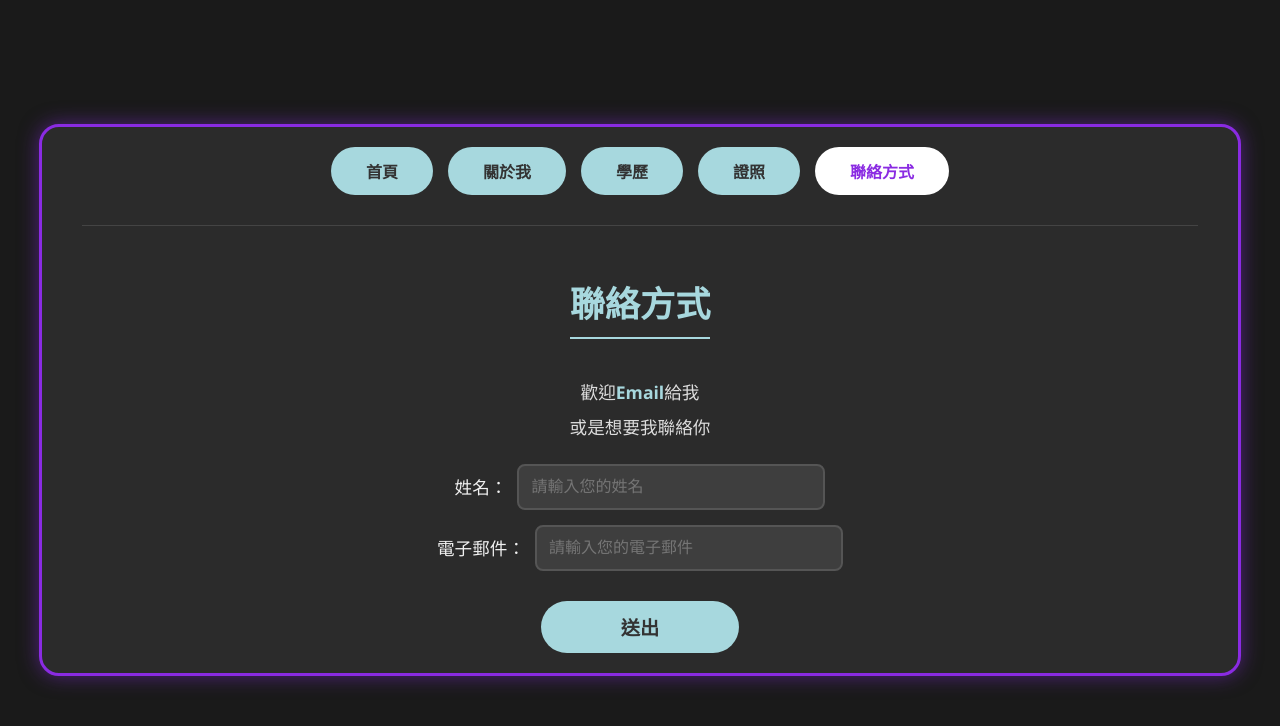
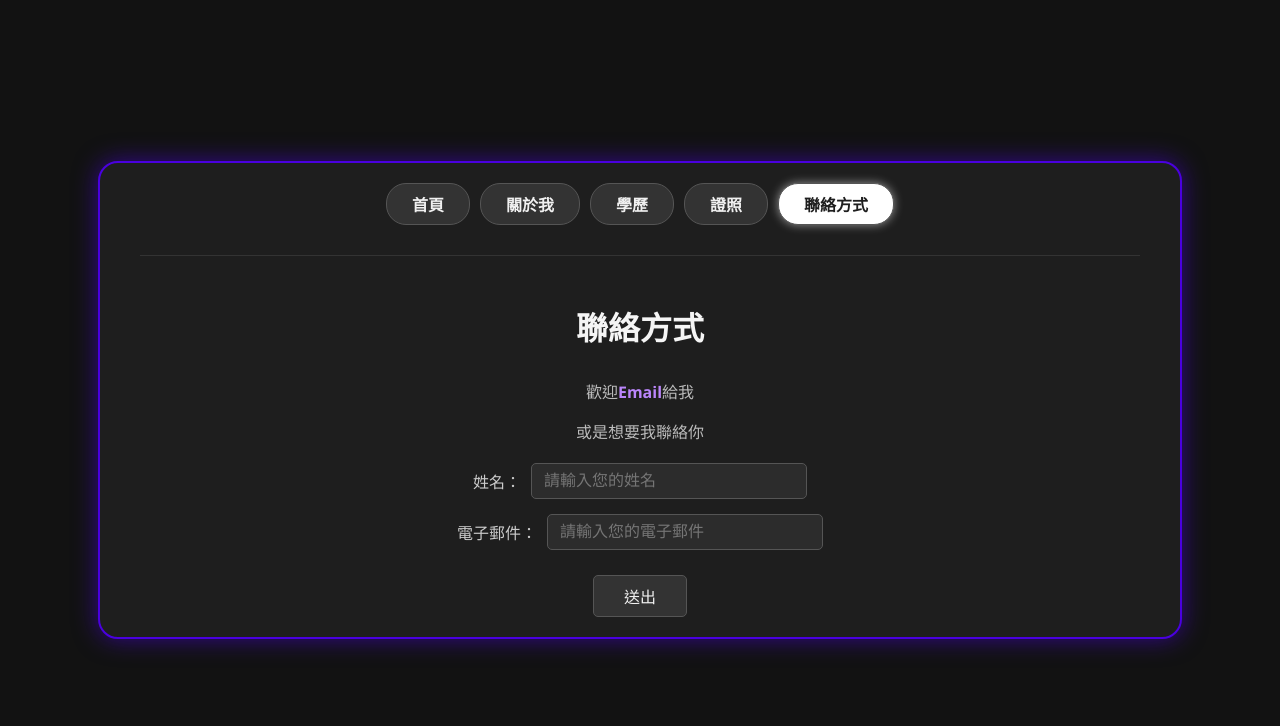
Before and after one commit to ThunderZZZ-u/personal-website, a plain HTML site: page contact.html in a window 1280 px wide. Drawn offline with Linux system fonts and the light colour scheme.

Commit message:
three change all

```diff
--- a/css/style.css
+++ b/css/style.css
@@ -1,7 +1,7 @@
 /* --- 全局設定 --- */
 body {
-    background-color: #1a1a1a;
-    color: #f0f0f0;
+    background-color: #121212; /* 更深的背景 */
+    color: #e0e0e0;
     font-family: 'Microsoft JhengHei', 'Segoe UI', Tahoma, Geneva, Verdana, sans-serif;
     margin: 0;
     padding: 20px;
@@ -15,16 +15,16 @@ body {
 /* --- 主要容器 --- */
 .main-container {
     width: 90%;
-    max-width: 1200px;
-    background-color: #2b2b2b;
-    border: 3px solid #8A2BE2; /* 紫色邊框 */
+    max-width: 1000px; /* 稍微縮小寬度以符合截圖 */
+    background-color: #1e1e1e; /* 深灰色容器背景 */
+    border: 2px solid #4a00e0; /* 更亮的紫色邊框 */
     border-radius: 20px;
     padding: 20px 40px;
-    box-shadow: 0 0 20px rgba(138, 43, 226, 0.5);
+    box-shadow: 0 0 25px rgba(74, 0, 224, 0.6); /* 更明顯的光暈 */
     text-align: center;
 }
 
-/* --- 導覽列 --- */
+/* --- 導覽列新樣式 --- */
 nav ul {
     list-style: none;
     padding: 0;
@@ -32,52 +32,53 @@ nav ul {
     display: flex;
     justify-content: center;
     flex-wrap: wrap;
-    gap: 15px;
+    gap: 10px; /* 縮小按鈕間距 */
 }
 
+/* 導覽列按鈕 - 預設樣式 */
 nav a {
     text-decoration: none;
-    color: #333;
-    background-color: #A7D8DE; /* 淺藍綠色 */
-    padding: 12px 35px;
-    border-radius: 30px;
+    color: #f0f0f0; /* 文字改為亮色 */
+    background-color: #333; /* 按鈕背景改為深色 */
+    padding: 8px 25px; /* 縮小按鈕尺寸 */
+    border-radius: 20px;
     font-weight: bold;
     transition: all 0.3s ease;
     display: inline-block;
+    border: 1px solid #555;
 }
 
+/* 導覽列按鈕 - 滑鼠懸停效果 */
 nav a:hover {
-    background-color: #ffffff;
-    transform: translateY(-3px);
-    box-shadow: 0 4px 8px rgba(0, 0, 0, 0.2);
+    background-color: #444;
+    color: #fff;
+    transform: translateY(-2px);
 }
 
+/* 當前頁面的按鈕 (高亮) - 這解決了您顏色不明顯的問題 */
 nav a.active {
-    background-color: #ffffff;
-    color: #8A2BE2;
+    background-color: #ffffff; /* 白色背景 */
+    color: #1e1e1e; /* 深色文字 */
     font-weight: bold;
+    box-shadow: 0 0 10px rgba(255, 255, 255, 0.5);
 }
 
 /* --- 主要內容區域 --- */
 main {
     padding-top: 20px;
-    border-top: 1px solid #444;
+    border-top: 1px solid #333; /* 分隔線顏色變更 */
 }
 
-h1 {
-    font-size: 2.8em;
-    color: #e0e0e0;
-    margin-bottom: 20px;
+h1, h2 {
+    color: #f5f5f5; /* 標題改為更亮的白色 */
+    border-bottom: none; /* 移除標題底線 */
+    padding-bottom: 0;
+    margin-bottom: 30px;
 }
 
-h2 {
-    font-size: 2.2em;
-    color: #A7D8DE;
-    border-bottom: 2px solid #A7D8DE;
-    padding-bottom: 10px;
-    margin-bottom: 30px;
-    display: inline-block;
-}
+h1 { font-size: 2.5em; }
+h2 { font-size: 2em; }
+
 
 /* --- 首頁專用 --- */
 .profile-pic {
@@ -85,13 +86,13 @@ h2 {
     height: auto;
     border-radius: 15px;
     margin: 10px 0;
-    border: 3px solid #A7D8DE;
+    border: 2px solid #4a00e0; /* 邊框顏色同步 */
 }
 
 .tagline {
-    font-size: 1.3em;
+    font-size: 1.2em;
     font-style: italic;
-    color: #ccc;
+    color: #aaa;
     margin-top: 25px;
 }
 
@@ -103,23 +104,76 @@ h2 {
     flex-wrap: wrap;
     gap: 30px;
 }
-
 .license-item {
     flex-basis: 45%;
     min-width: 280px;
 }
-
 .license-item p {
-    font-size: 1.5em;
+    font-size: 1.2em;
     font-weight: bold;
-    color: #f0f0f0;
-    margin-bottom: 15px;
+    margin-bottom: 10px;
 }
-
 .license-item img {
     max-width: 100%;
     border-radius: 10px;
-    border: 2px solid #555;
+    border: 2px solid #444;
+}
+
+/* --- 聯絡表單新樣式 --- */
+.contact-line {
+    color: #bbb;
+}
+.contact-line a {
+    color: #bb86fc; /* 淡紫色連結 */
+    font-weight: bold;
+    text-decoration: none;
+}
+.contact-form {
+    margin-top: 20px;
+    display: flex;
+    flex-direction: column;
+    align-items: center;
+    gap: 15px;
+    width: 100%;
+}
+.form-group {
+    display: flex;
+    align-items: center;
+    gap: 10px;
+    flex-wrap: wrap;
+    justify-content: center;
+}
+.form-group label {
+    color: #ccc;
+}
+.form-group input[type="text"],
+.form-group input[type="email"] {
+    padding: 8px 12px;
+    border-radius: 5px;
+    border: 1px solid #555;
+    background-color: #2c2c2c;
+    color: #fff;
+    font-size: 1em;
+    width: 250px;
+}
+.form-group input:focus {
+    outline: none;
+    border-color: #bb86fc;
+}
+.submit-btn {
+    background-color: #333;
+    color: #f0f0f0;
+    border: 1px solid #555;
+    padding: 8px 30px;
+    border-radius: 5px; /* 改為方角 */
+    font-size: 1em;
+    font-weight: normal; /* 取消粗體 */
+    cursor: pointer;
+    margin-top: 10px;
+}
+.submit-btn:hover {
+    background-color: #444;
+    color: #fff;
 }
 
 /* --- 其他內容頁通用 --- */
@@ -129,108 +183,12 @@ h2 {
     margin: 0 auto;
     font-size: 1.1em;
     line-height: 1.8;
+    color: #ccc;
 }
-
 .content-section h3 {
-    color: #A7D8DE;
-    font-size: 1.5em;
+    color: #bb86fc;
+    font-size: 1.4em;
 }
-
 .content-section a {
-    color: #A7D8DE;
-    text-decoration: none;
-    font-weight: bold;
+    color: #bb86fc;
 }
-
-.content-section a:hover {
-    text-decoration: underline;
-}
-
-.content-section ul {
-    list-style-position: inside;
-}
-
-/* 響應式設計：小螢幕 */
-@media (max-width: 768px) {
-    h1 { font-size: 2.2em; }
-    h2 { font-size: 1.8em; }
-    nav a { padding: 10px 20px; font-size: 0.9em; }
-    .main-container { padding: 20px; }
-}
-
-/* --- 聯絡表單專用樣式 --- */
-.contact-line {
-    font-size: 1.1em;
-    color: #ddd;
-    margin: 10px 0;
-}
-
-.contact-line a {
-    color: #A7D8DE;
-    font-weight: bold;
-    text-decoration: none;
-}
-
-.contact-line a:hover {
-    text-decoration: underline;
-}
-
-.contact-form {
-    margin-top: 25px;
-    display: flex;
-    flex-direction: column;
-    align-items: center;
-    gap: 15px;
-    width: 100%;
-}
-
-.form-group {
-    display: flex;
-    align-items: center;
-    gap: 10px;
-    flex-wrap: wrap; /* 在小螢幕時換行 */
-    justify-content: center;
-}
-
-.form-group label {
-    font-size: 1.1em;
-    color: #f0f0f0;
-    flex-shrink: 0; /* 防止label被壓縮 */
-}
-
-.form-group input[type="text"],
-.form-group input[type="email"] {
-    padding: 12px;
-    border-radius: 8px;
-    border: 2px solid #555;
-    background-color: #3e3e3e;
-    color: #fff;
-    font-size: 1em;
-    width: 280px;
-    transition: border-color 0.3s, box-shadow 0.3s;
-}
-
-.form-group input:focus {
-    outline: none;
-    border-color: #A7D8DE;
-    box-shadow: 0 0 5px rgba(167, 216, 222, 0.5);
-}
-
-.submit-btn {
-    background-color: #A7D8DE;
-    color: #333;
-    border: none;
-    padding: 12px 80px;
-    border-radius: 30px;
-    font-size: 1.2em;
-    font-weight: bold;
-    cursor: pointer;
-    transition: all 0.3s ease;
-    margin-top: 15px;
-}
-
-.submit-btn:hover {
-    background-color: #ffffff;
-    transform: translateY(-3px);
-    box-shadow: 0 4px 8px rgba(0, 0, 0, 0.2);
-}
--- /dev/null
+++ b/css/style_old.css
@@ -0,0 +1,237 @@
+/* /* --- 全局設定 ---
+body {
+    background-color: #1a1a1a;
+    color: #f0f0f0;
+    font-family: 'Microsoft JhengHei', 'Segoe UI', Tahoma, Geneva, Verdana, sans-serif;
+    margin: 0;
+    padding: 20px;
+    display: flex;
+    justify-content: center;
+    align-items: center;
+    min-height: 100vh;
+    box-sizing: border-box;
+}
+
+
+/* --- 主要容器 --- */
+.main-container {
+    width: 90%;
+    max-width: 1200px;
+    background-color: #2b2b2b;
+    border: 3px solid #8A2BE2; /* 紫色邊框 */
+    border-radius: 20px;
+    padding: 20px 40px;
+    box-shadow: 0 0 20px rgba(138, 43, 226, 0.5);
+    text-align: center;
+}
+
+/* --- 導覽列 --- */
+nav ul {
+    list-style: none;
+    padding: 0;
+    margin: 0 0 30px 0;
+    display: flex;
+    justify-content: center;
+    flex-wrap: wrap;
+    gap: 15px;
+}
+
+nav a {
+    text-decoration: none;
+    color: #333;
+    background-color: #A7D8DE; /* 淺藍綠色 */
+    padding: 12px 35px;
+    border-radius: 30px;
+    font-weight: bold;
+    transition: all 0.3s ease;
+    display: inline-block;
+}
+
+nav a:hover {
+    background-color: #ffffff;
+    transform: translateY(-3px);
+    box-shadow: 0 4px 8px rgba(0, 0, 0, 0.2);
+}
+
+nav a.active {
+    background-color: #ffffff;
+    color: #8A2BE2;
+    font-weight: bold;
+}
+
+/* --- 主要內容區域 --- */
+main {
+    padding-top: 20px;
+    border-top: 1px solid #444;
+}
+
+h1 {
+    font-size: 2.8em;
+    color: #e0e0e0;
+    margin-bottom: 20px;
+}
+
+h2 {
+    font-size: 2.2em;
+    color: #A7D8DE;
+    border-bottom: 2px solid #A7D8DE;
+    padding-bottom: 10px;
+    margin-bottom: 30px;
+    display: inline-block;
+}
+
+/* --- 首頁專用 --- */
+.profile-pic {
+    max-width: 50%;
+    height: auto;
+    border-radius: 15px;
+    margin: 10px 0;
+    border: 3px solid #A7D8DE;
+}
+
+.tagline {
+    font-size: 1.3em;
+    font-style: italic;
+    color: #ccc;
+    margin-top: 25px;
+}
+
+/* --- 證照頁專用 --- */
+.licenses-container {
+    display: flex;
+    justify-content: space-around;
+    align-items: flex-start;
+    flex-wrap: wrap;
+    gap: 30px;
+}
+
+.license-item {
+    flex-basis: 45%;
+    min-width: 280px;
+}
+
+.license-item p {
+    font-size: 1.5em;
+    font-weight: bold;
+    color: #f0f0f0;
+    margin-bottom: 15px;
+}
+
+.license-item img {
+    max-width: 100%;
+    border-radius: 10px;
+    border: 2px solid #555;
+}
+
+/* --- 其他內容頁通用 --- */
+.content-section {
+    text-align: left;
+    max-width: 600px;
+    margin: 0 auto;
+    font-size: 1.1em;
+    line-height: 1.8;
+}
+
+.content-section h3 {
+    color: #A7D8DE;
+    font-size: 1.5em;
+}
+
+.content-section a {
+    color: #A7D8DE;
+    text-decoration: none;
+    font-weight: bold;
+}
+
+.content-section a:hover {
+    text-decoration: underline;
+}
+
+.content-section ul {
+    list-style-position: inside;
+}
+
+/* 響應式設計：小螢幕 */
+@media (max-width: 768px) {
+    h1 { font-size: 2.2em; }
+    h2 { font-size: 1.8em; }
+    nav a { padding: 10px 20px; font-size: 0.9em; }
+    .main-container { padding: 20px; }
+}
+
+/* --- 聯絡表單專用樣式 --- */
+.contact-line {
+    font-size: 1.1em;
+    color: #ddd;
+    margin: 10px 0;
+}
+
+.contact-line a {
+    color: #A7D8DE;
+    font-weight: bold;
+    text-decoration: none;
+}
+
+.contact-line a:hover {
+    text-decoration: underline;
+}
+
+.contact-form {
+    margin-top: 25px;
+    display: flex;
+    flex-direction: column;
+    align-items: center;
+    gap: 15px;
+    width: 100%;
+}
+
+.form-group {
+    display: flex;
+    align-items: center;
+    gap: 10px;
+    flex-wrap: wrap; /* 在小螢幕時換行 */
+    justify-content: center;
+}
+
+.form-group label {
+    font-size: 1.1em;
+    color: #f0f0f0;
+    flex-shrink: 0; /* 防止label被壓縮 */
+}
+
+.form-group input[type="text"],
+.form-group input[type="email"] {
+    padding: 12px;
+    border-radius: 8px;
+    border: 2px solid #555;
+    background-color: #3e3e3e;
+    color: #fff;
+    font-size: 1em;
+    width: 280px;
+    transition: border-color 0.3s, box-shadow 0.3s;
+}
+
+.form-group input:focus {
+    outline: none;
+    border-color: #A7D8DE;
+    box-shadow: 0 0 5px rgba(167, 216, 222, 0.5);
+}
+
+.submit-btn {
+    background-color: #A7D8DE;
+    color: #333;
+    border: none;
+    padding: 12px 80px;
+    border-radius: 30px;
+    font-size: 1.2em;
+    font-weight: bold;
+    cursor: pointer;
+    transition: all 0.3s ease;
+    margin-top: 15px;
+}
+
+.submit-btn:hover {
+    background-color: #ffffff;
+    transform: translateY(-3px);
+    box-shadow: 0 4px 8px rgba(0, 0, 0, 0.2);
+}
```
Also changed, not shown: education.html (+2 -2 lines), index.html (+4 -4 lines), licenses.html (+3 -3 lines).
